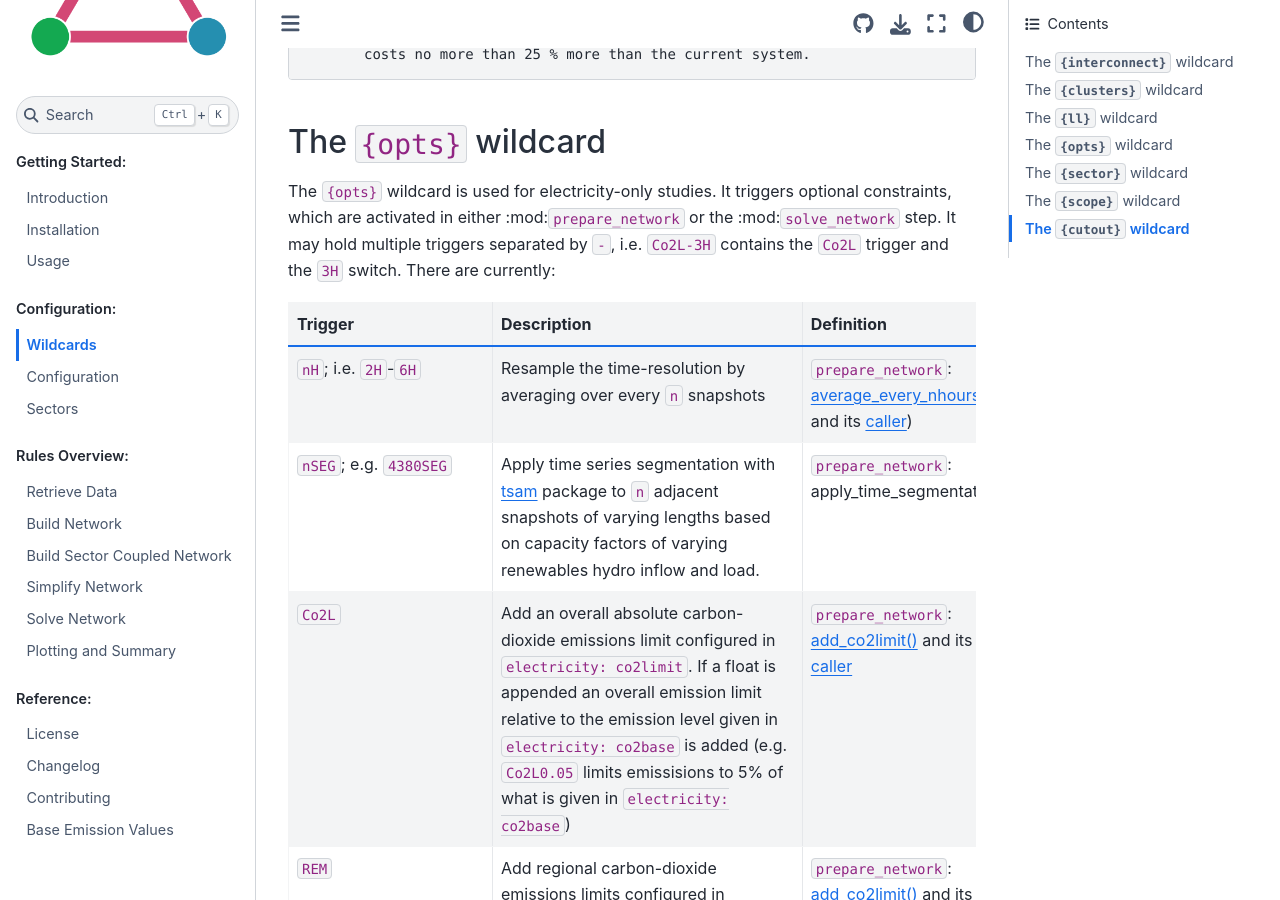
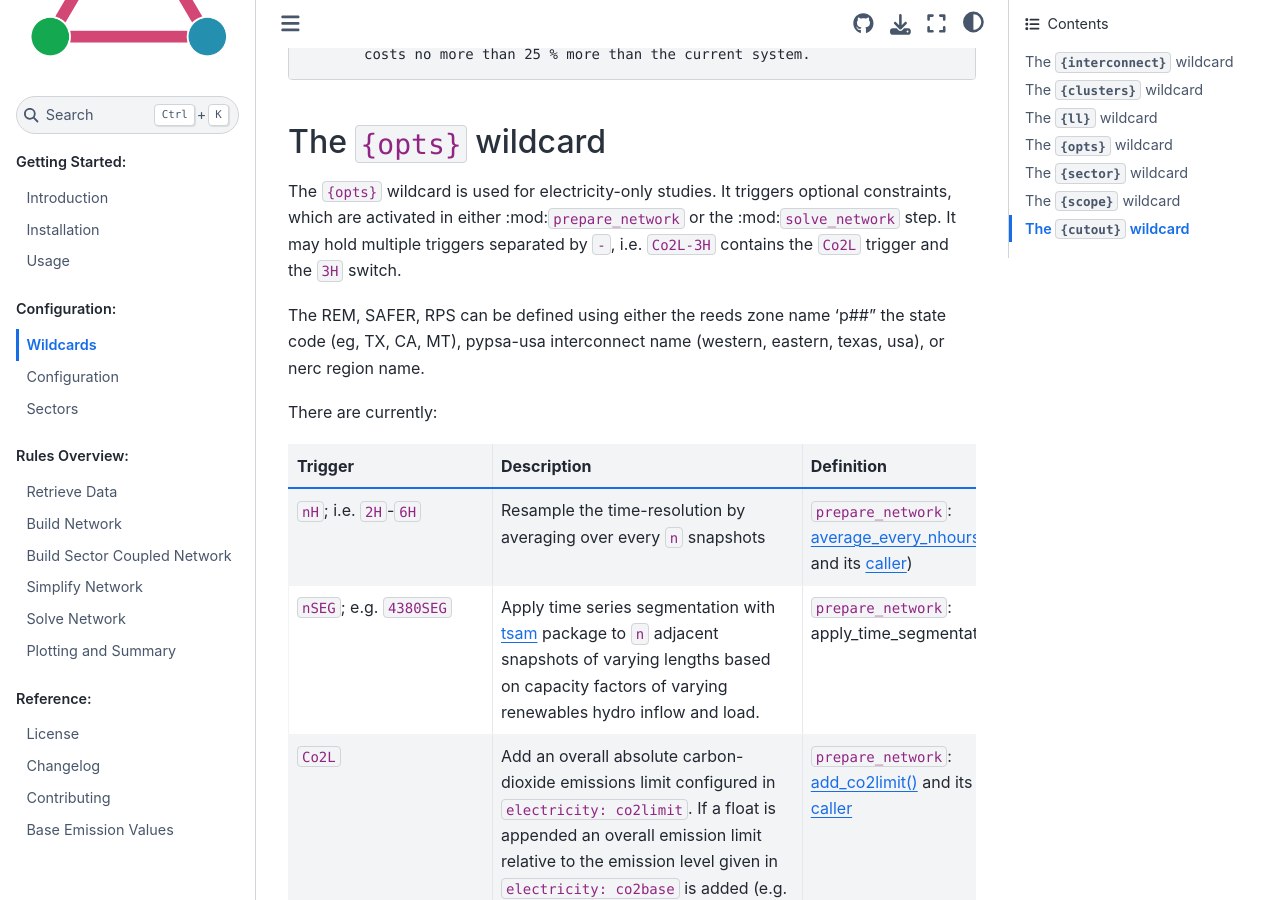
Before and after one commit to PyPSA/pypsa-usa, a Sphinx documentation site: the page built from docs/source/config-wildcards.md, in a window 1280 px wide and 900 px high, scrolled down 2002 px. Built offline with Sphinx 7.4.7 and the Sphinx Book theme 1.1.4, drawn with Linux system fonts in a browser that asks for light colours.

Commit message:
Update docs

````diff
--- a/docs/source/config-wildcards.md
+++ b/docs/source/config-wildcards.md
@@ -76,8 +76,13 @@ The wildcard, in general, consists of two parts:
 The `{opts}` wildcard is used for electricity-only studies. It triggers
 optional constraints, which are activated in either :mod:`prepare_network` or
 the :mod:`solve_network` step. It may hold multiple triggers separated by `-`,
-i.e. `Co2L-3H` contains the `Co2L` trigger and the `3H` switch. There are
-currently:
+i.e. `Co2L-3H` contains the `Co2L` trigger and the `3H` switch.
+
+The REM, SAFER, RPS can be defined using either the reeds zone name 'p##"
+the state code (eg, TX, CA, MT), pypsa-usa interconnect name (western, eastern, texas, usa),
+or nerc region name.
+
+There are currently:
 
 ```{eval-rst}
 .. csv-table::
````
